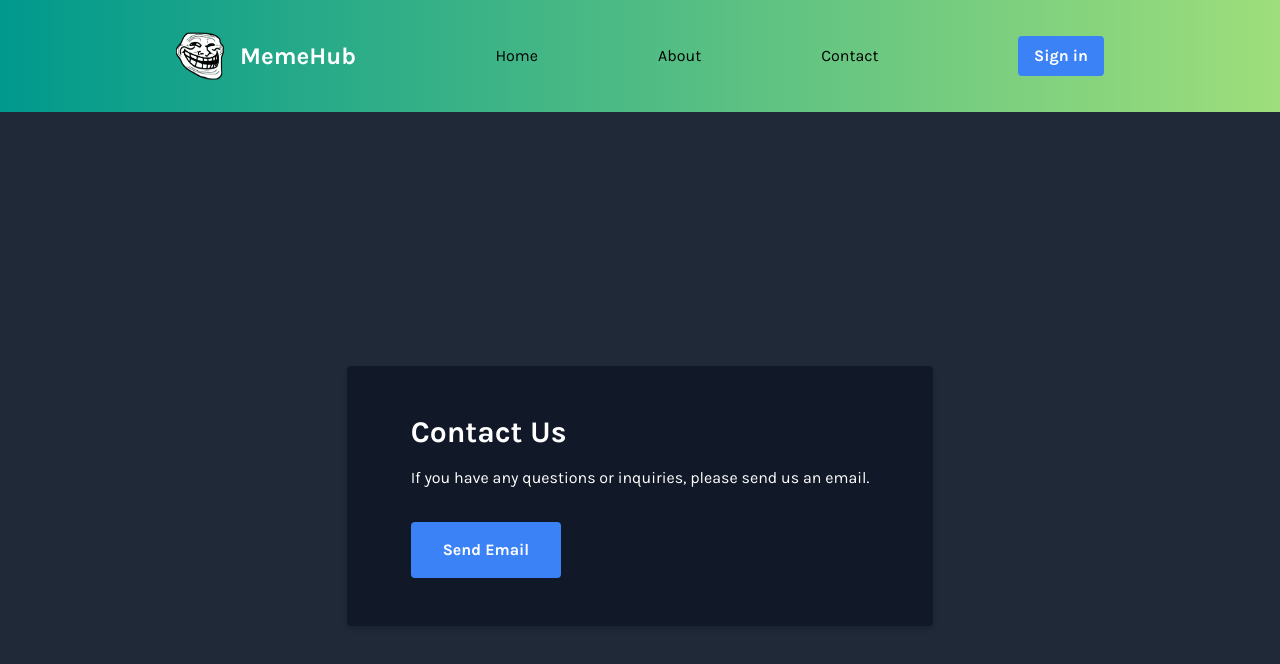
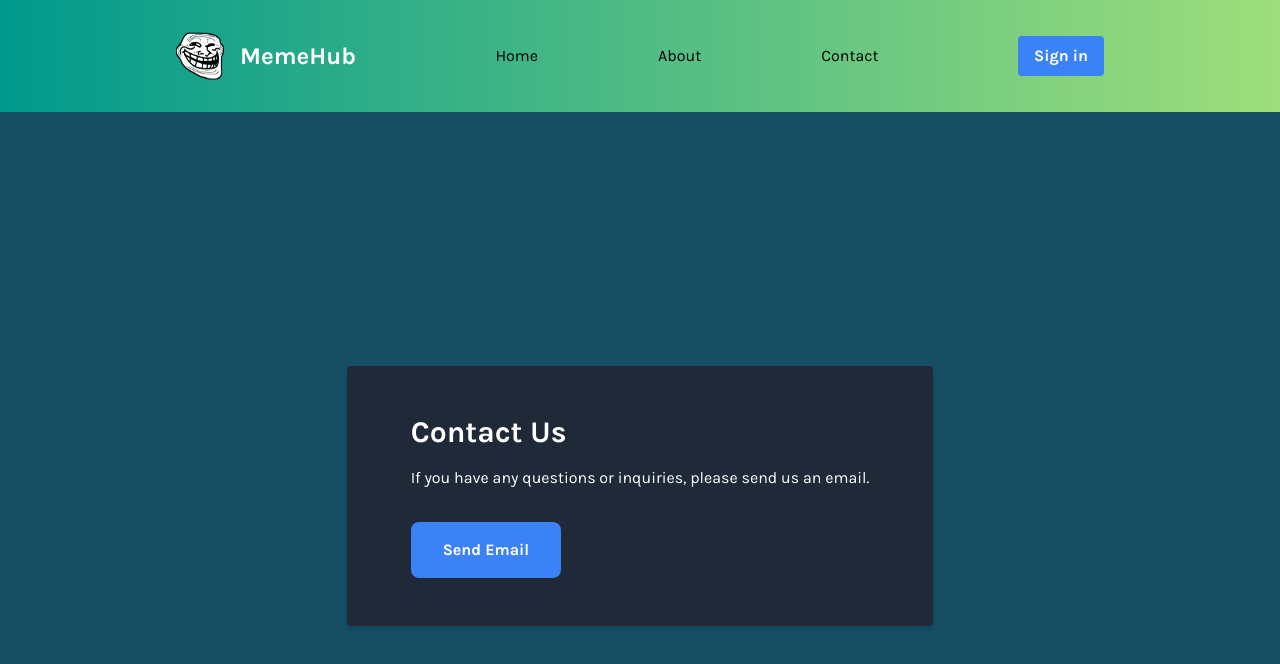
Before and after one commit to ChelletTakoua/MemeHub, a React (Create React App) app in the folder frontend/: page /contact in a window 1280 px wide. Shown: the top 664 px of the page. Built offline with nearby package versions, Linux system fonts and the light colour scheme.

Commit message:
Update layout

```diff
--- a/frontend/src/pages/ContactUs.js
+++ b/frontend/src/pages/ContactUs.js
@@ -2,18 +2,27 @@ import React from "react";
 
 const Contact = () => {
   return (
-    <div className="bg-gray-800 flex items-center justify-center h-screen text-white">
-      <div className="bg-gray-900 shadow-md rounded px-16 pt-12 pb-12 mb-8 flex flex-col">
+    <div className="bg-palenight flex items-center justify-center h-screen text-white">
+      <div className="bg-gray-800 shadow-md rounded px-16 pt-12 pb-12 mb-8 flex flex-col">
         <h1 className="mb-4 font-bold text-3xl">Contact Us</h1>
-        <p className="mb-8">If you have any questions or inquiries, please send us an email.</p>
-        <form action="mailto:chadhagrami1@gmail.com" method="post" enctype="text/plain">
-            <div className="flex items-center justify-between">
-                <button className="bg-blue-500 hover:bg-blue-700 text-white font-bold py-4 px-8 rounded focus:outline-none focus:shadow-outline" type="submit">
-                    Send Email
-                </button>
-            </div>
+        <p className="mb-8">
+          If you have any questions or inquiries, please send us an email.
+        </p>
+        <form
+          action="mailto:chadhagrami1@gmail.com"
+          method="post"
+          enctype="text/plain"
+        >
+          <div className="flex items-center justify-between">
+            <button
+              className="bg-blue-500 hover:bg-blue-700 text-white font-bold py-4 px-8 rounded-lg focus:outline-none focus:shadow-outline"
+              type="submit"
+            >
+              Send Email
+            </button>
+          </div>
         </form>
-    </div>
+      </div>
     </div>
   );
 };
```
